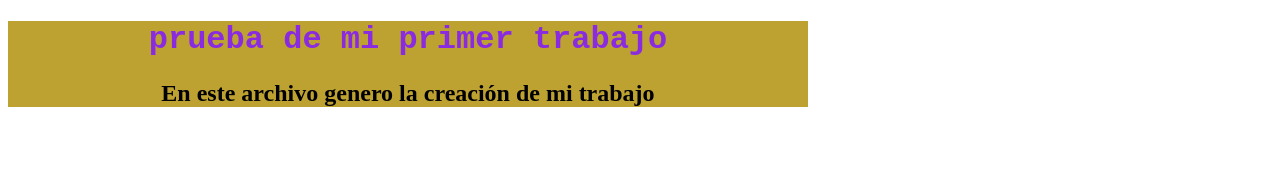
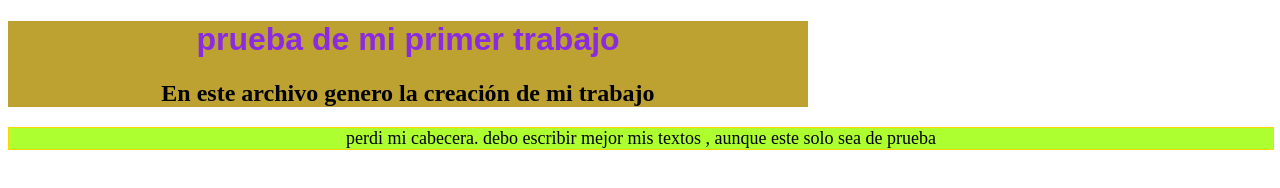
Before and after one commit to Jhetal0001/Jhetal0001, a plain HTML site: page index.html in a window 1280 px wide. Drawn offline with Linux system fonts and the light colour scheme.

Commit message:
se añade cuerpo de texto a la version

```diff
--- a/index.html
+++ b/index.html
@@ -11,5 +11,6 @@
     <div class="div1">
         <h1>prueba de mi primer trabajo</h1>
         <h2>En este archivo genero la creación de mi trabajo</h2></div>
-</body>
+        <div class="texto_p"><span>perdi mi cabecera. debo escribir mejor mis textos , aunque este solo sea de prueba</span></div>
+    </body>
 </html>
--- a/style.css
+++ b/style.css
@@ -3,7 +3,7 @@ body {
 }
 h1 {
     color:blueviolet;
-    font-family: 'Courier New', Courier, monospace;
+    font-family: Arial, Helvetica, sans-serif;
 }
 .div1 {
     background: rgb(189, 161, 49);
@@ -11,3 +11,10 @@ h1 {
     height: auto;
     text-align: center;
 }
+.texto_p {
+    background: greenyellow;
+    width: 100%;
+    font-size: large;
+    border: 1px solid gold;
+    text-align: center;
+}
```
